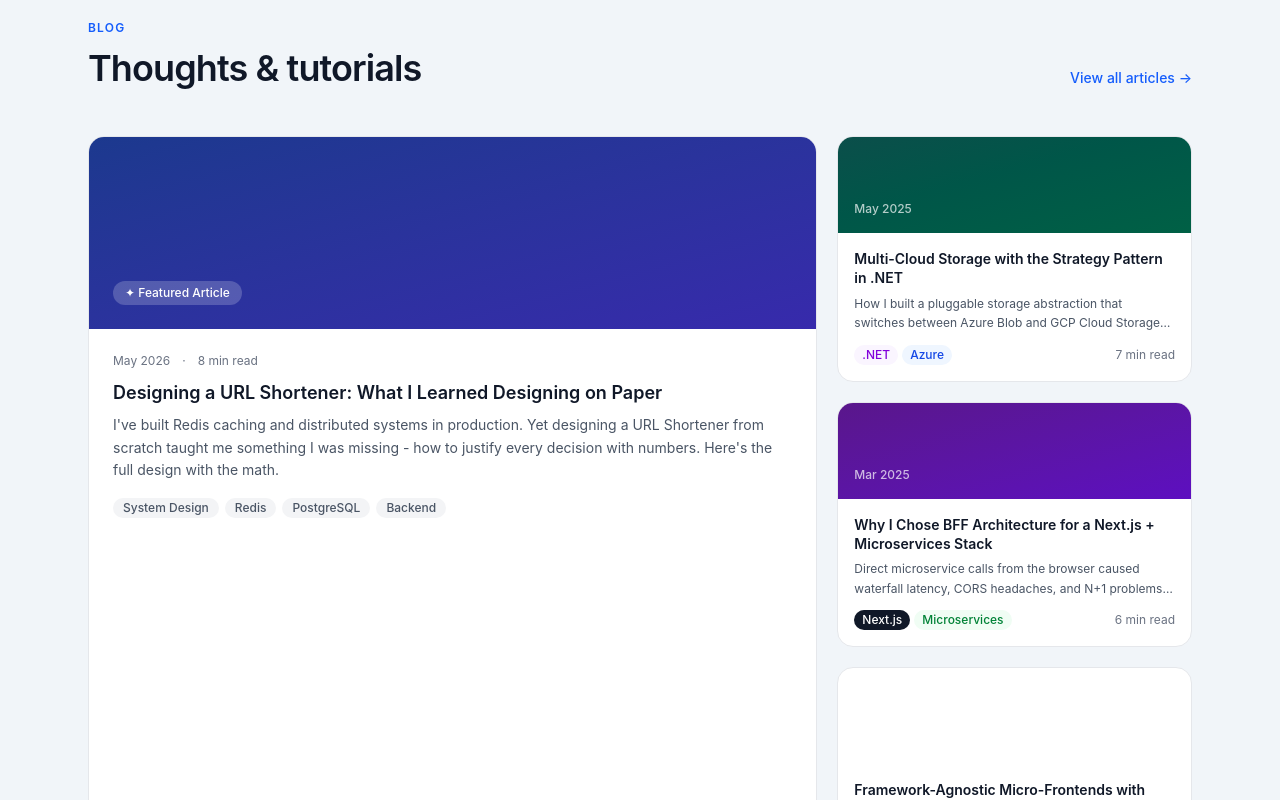
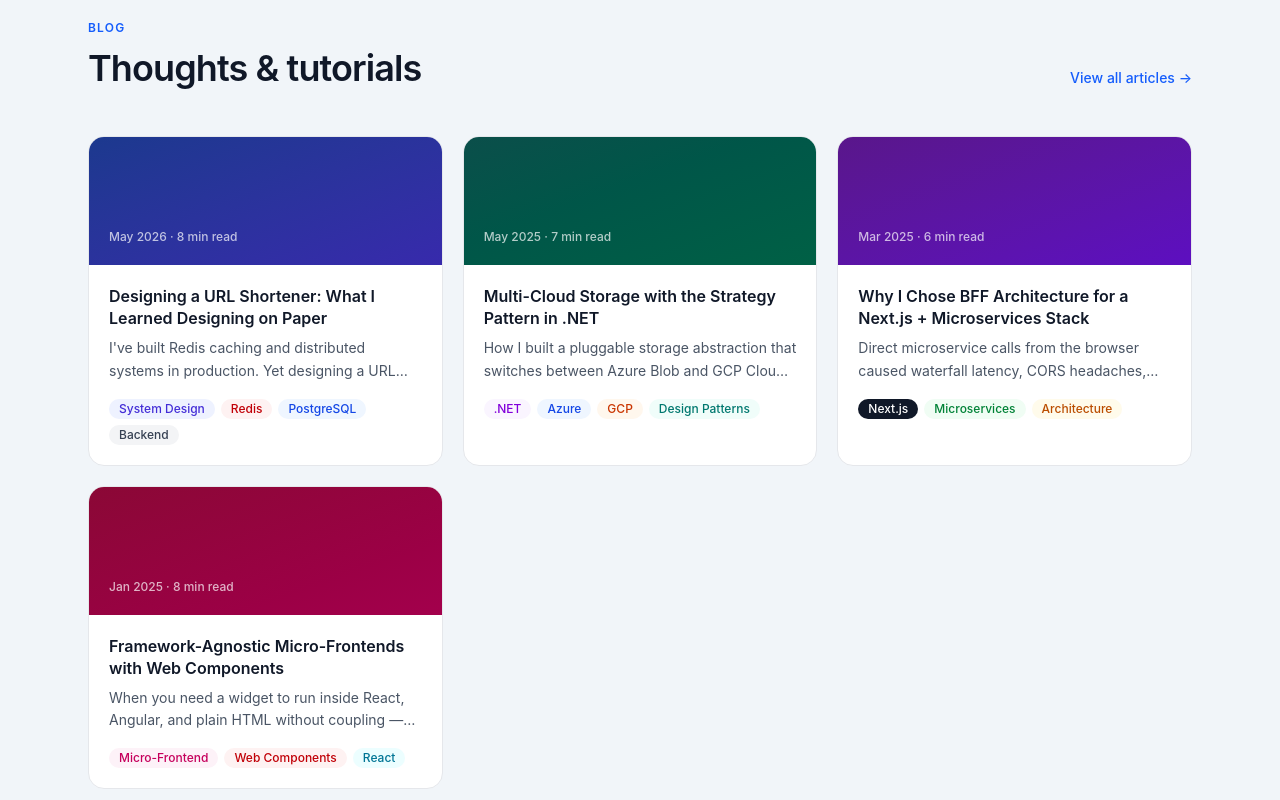
Before and after one commit to hritik421/my-portfolio, a React (Vite) app: page / in a window 1280 px wide. Shown: the part 5740-6540 px from the top of the page. Built offline with nearby package versions, Linux system fonts and the light colour scheme.

Commit message:
Update Blog.jsx

```diff
--- a/src/components/Blog.jsx
+++ b/src/components/Blog.jsx
@@ -12,18 +12,20 @@ const tagColors = {
   "Micro-Frontend": "bg-pink-50 text-pink-700",
   "Web Components": "bg-red-50 text-red-700",
   "React": "bg-cyan-50 text-cyan-700",
+  "System Design": "bg-indigo-50 text-indigo-700",
+  "Redis": "bg-red-50 text-red-700",
+  "PostgreSQL": "bg-blue-50 text-blue-700",
+  "Backend": "bg-gray-100 text-gray-700",
 };
 
 const thumbGradients = [
   "from-blue-900 to-indigo-800",
   "from-teal-900 to-emerald-800",
   "from-purple-900 to-violet-800",
+  "from-rose-900 to-pink-800",
 ];
 
 export default function Blog() {
-  const featured = blogs.find((b) => b.featured);
-  const rest = blogs.filter((b) => !b.featured);
-
   return (
     <section id="blog" className="py-16 sm:py-24 bg-slate-100">
       <div className="max-w-6xl mx-auto px-6">
@@ -42,32 +44,26 @@ export default function Blog() {
           </Link>
         </div>
 
-        <div className="grid grid-cols-1 lg:grid-cols-3 gap-5">
-          {/* Featured — spans 2 cols */}
-          {featured && (
+        {/* Blog cards — uniform 2-col grid */}
+        <div className="grid grid-cols-1 md:grid-cols-2 lg:grid-cols-3 gap-5">
+          {blogs.map((blog, i) => (
             <Link
-              to={`/blog/${featured.slug}`}
-              className="lg:col-span-2 group border border-gray-200 bg-white rounded-2xl overflow-hidden hover:border-blue-200 hover:shadow-md transition-all duration-200"
+              key={blog.id}
+              to={`/blog/${blog.slug}`}
+              className="group border border-gray-200 bg-white rounded-2xl overflow-hidden hover:border-blue-200 hover:shadow-md transition-all duration-200"
             >
-              <div className={`bg-gradient-to-br ${thumbGradients[0]} h-48 flex items-end p-6`}>
-                <span className="inline-flex items-center gap-1.5 text-xs font-medium bg-white/20 text-white px-3 py-1 rounded-full">
-                  ✦ Featured Article
-                </span>
+              <div className={`bg-gradient-to-br ${thumbGradients[i % thumbGradients.length]} h-32 flex items-end p-5`}>
+                <span className="text-white/70 text-xs font-medium">{blog.date} · {blog.readTime}</span>
               </div>
-              <div className="p-6">
-                <div className="flex items-center gap-3 mb-3 text-xs text-gray-500">
-                  <span>{featured.date}</span>
-                  <span>·</span>
-                  <span>{featured.readTime}</span>
-                </div>
-                <h3 className="text-lg font-semibold text-gray-900 leading-snug mb-2 group-hover:text-blue-600 transition-colors">
-                  {featured.title}
+              <div className="p-5">
+                <h3 className="text-base font-semibold text-gray-900 leading-snug mb-2 group-hover:text-blue-600 transition-colors">
+                  {blog.title}
                 </h3>
-                <p className="text-sm text-gray-600 leading-relaxed mb-4">
-                  {featured.excerpt}
+                <p className="text-sm text-gray-600 leading-relaxed mb-4 line-clamp-2">
+                  {blog.excerpt}
                 </p>
                 <div className="flex flex-wrap gap-1.5">
-                  {featured.tags.map((tag) => (
+                  {blog.tags.map((tag) => (
                     <span key={tag} className={`text-xs px-2.5 py-0.5 rounded-full font-medium ${tagColors[tag] || "bg-gray-100 text-gray-600"}`}>
                       {tag}
                     </span>
@@ -75,40 +71,7 @@ export default function Blog() {
                 </div>
               </div>
             </Link>
-          )}
-
-          {/* Right column — smaller cards */}
-          <div className="flex flex-col gap-5">
-            {rest.map((blog, i) => (
-              <Link
-                key={blog.id}
-                to={`/blog/${blog.slug}`}
-                className="group border border-gray-200 bg-white rounded-2xl overflow-hidden hover:border-blue-200 hover:shadow-md transition-all duration-200 flex-1"
-              >
-                <div className={`bg-gradient-to-br ${thumbGradients[i + 1]} h-24 flex items-end p-4`}>
-                  <span className="text-white/70 text-xs font-medium">{blog.date}</span>
-                </div>
-                <div className="p-4">
-                  <h3 className="text-sm font-semibold text-gray-900 leading-snug mb-1.5 group-hover:text-blue-600 transition-colors">
-                    {blog.title}
-                  </h3>
-                  <p className="text-xs text-gray-600 leading-relaxed mb-3 line-clamp-2">
-                    {blog.excerpt}
-                  </p>
-                  <div className="flex items-center justify-between">
-                    <div className="flex flex-wrap gap-1">
-                      {blog.tags.slice(0, 2).map((tag) => (
-                        <span key={tag} className={`text-xs px-2 py-0.5 rounded-full font-medium ${tagColors[tag] || "bg-gray-100 text-gray-600"}`}>
-                          {tag}
-                        </span>
-                      ))}
-                    </div>
-                    <span className="text-xs text-gray-500">{blog.readTime}</span>
-                  </div>
-                </div>
-              </Link>
-            ))}
-          </div>
+          ))}
         </div>
       </div>
     </section>
```
